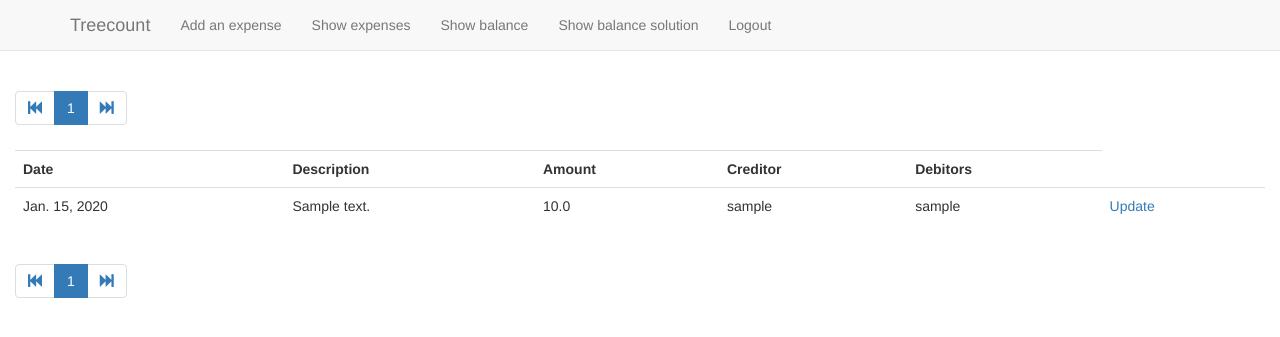
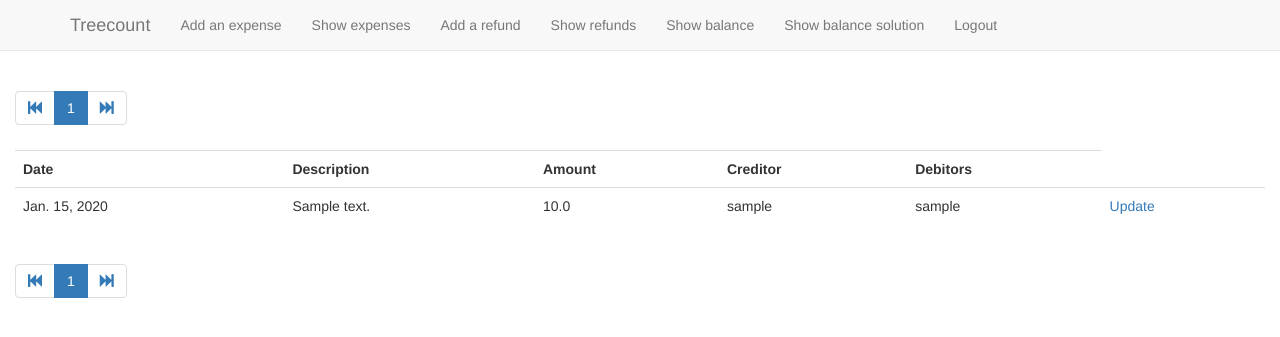
Before and after one commit to t00n/TreeCount, a Django app: page / in a window 1280 px wide. Shown: the top 337 px of the page. Run offline with Django 3.2, Linux system fonts and the light colour scheme; a user stored in the database is signed in; tables that the repository leaves empty hold one stand-in row (values such as "Sample post"); some libraries are stand-ins or nearby versions.

Commit message:
[add] refunds

```diff
--- a/treecount/templates/base.html
+++ b/treecount/templates/base.html
@@ -30,6 +30,8 @@
           <ul class="nav navbar-nav">
             <li><a href="/expense/create/">Add an expense</a></li>
             <li><a href="/expense/list/">Show expenses</a></li>
+            <li><a href="/refund/create/">Add a refund</a></li>
+            <li><a href="/refund/list/">Show refunds</a></li>
             <li><a href="/balance/">Show balance</a></li>
             <li><a href="/balance_solution/">Show balance solution</a></li>
             {% if request.user.is_authenticated %}
--- a/treecount/urls.py
+++ b/treecount/urls.py
@@ -17,7 +17,9 @@ from django.conf.urls import url, include
 from django.contrib import admin
 from django.contrib.auth.decorators import login_required
 
-from .views import ExpenseListView, ExpenseCreate, ExpenseUpdate, balance, balance_solution
+from .views import ExpenseListView, ExpenseCreate, ExpenseUpdate
+from .views import RefundListView, RefundCreateView, RefundUpdateView
+from .views import balance, balance_solution
 
 expense_list = login_required(ExpenseListView.as_view())
 
@@ -27,6 +29,9 @@ urlpatterns = [
     url(r'^expense/create/$', login_required(ExpenseCreate.as_view(template_name="expense_form.html")), name="expense_create"),
     url(r'^expense/list/$', expense_list, name="expense_list"),
     url(r'^expense/update/(?P<pk>\d+)/$', login_required(ExpenseUpdate.as_view(template_name="expense_form.html")), name="expense_update"),
+    url(r'^refund/create/$', login_required(RefundCreateView.as_view()), name="refund_create"),
+    url(r'^refund/list/$', login_required(RefundListView.as_view())),
+    url(r'^refund/update/(?P<pk>\d+)/$', login_required(RefundUpdateView.as_view()), name="refund_update"),
     url(r'^balance/$', balance),
     url(r'^balance_solution/$', balance_solution),
     url(r'^admin/', admin.site.urls),
--- a/treecount/views.py
+++ b/treecount/views.py
@@ -5,7 +5,7 @@ from django.views.generic.edit import CreateView, UpdateView
 
 from collections import defaultdict
 
-from .models import Expense
+from .models import Expense, Refund
 
 
 class ExpenseListView(ListView):
@@ -35,13 +35,43 @@ class ExpenseUpdate(UpdateView):
         context['button_value'] = "Update"
         return context
 
-def compute_balance(expenses):
+class RefundListView(ListView):
+    model = Refund
+    paginate_by = 42
+    template_name = 'refund_list.html'
+
+class RefundCreateView(CreateView):
+    model = Refund
+    fields = ['date', 'amount', 'creditor', 'debitor']
+    success_url = "/refund/list"
+    template_name = "expense_form.html"
+
+    def get_context_data(self, **kwargs):
+        context = super(RefundCreateView, self).get_context_data(**kwargs)
+        context['button_value'] = "Create"
+        return context
+
+class RefundUpdateView(UpdateView):
+    model = Refund
+    fields = ['date', 'amount', 'creditor', 'debitor']
+    success_url = "/refund/list"
+    template_name = "expense_form.html"
+
+    def get_context_data(self, **kwargs):
+        context = super(RefundUpdateView, self).get_context_data(**kwargs)
+        context['button_value'] = "Update"
+        return context
+
+def compute_balance(expenses, refunds):
     balance = defaultdict(lambda: 0)
     for expense in expenses:
         amount_due = expense.amount / len(expense.debitors.all())
         balance[expense.creditor.username] += expense.amount
         for debitor in expense.debitors.all():
             balance[debitor.username] -= amount_due
+    for refund in refunds:
+        balance[refund.creditor.username] += refund.amount
+        balance[refund.debitor.username] -= refund.amount
     return dict(balance)
 
 def compute_balance_solution(balance):
@@ -71,12 +101,14 @@ def compute_balance_solution(balance):
 @login_required
 def balance(request):
     expenses = Expense.objects.all().prefetch_related('creditor').prefetch_related('debitors')
-    balance = compute_balance(expenses)
+    refunds = Refund.objects.all().prefetch_related('creditor').prefetch_related('debitor')
+    balance = compute_balance(expenses, refunds)
     return render(request, "balance.html", {'balance': balance})
 
 @login_required
 def balance_solution(request):
     expenses = Expense.objects.all().prefetch_related('creditor').prefetch_related('debitors')
-    balance = compute_balance(expenses)
+    refunds = Refund.objects.all().prefetch_related('creditor').prefetch_related('debitor')
+    balance = compute_balance(expenses, refunds)
     balance_solution = compute_balance_solution(balance)
     return render(request, "balance_solution.html", {'balance_solution': balance_solution})
```
Also changed, not shown: treecount/templates/refund_list.html (added, +21 -0 lines).
